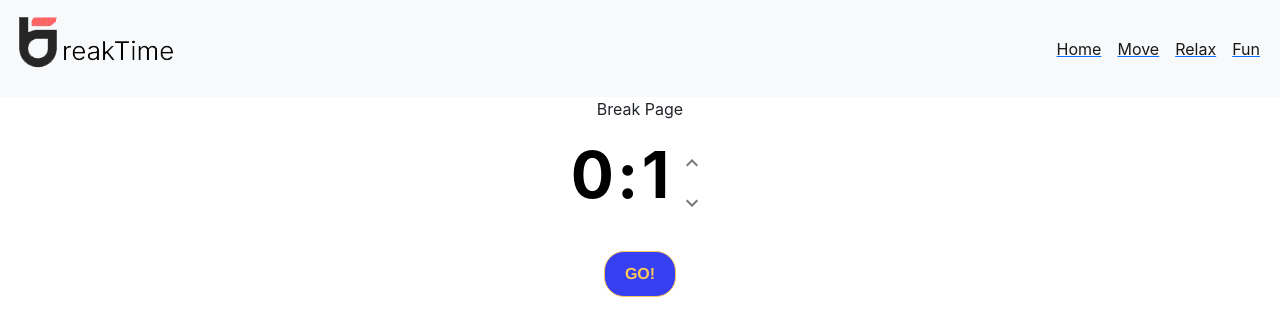
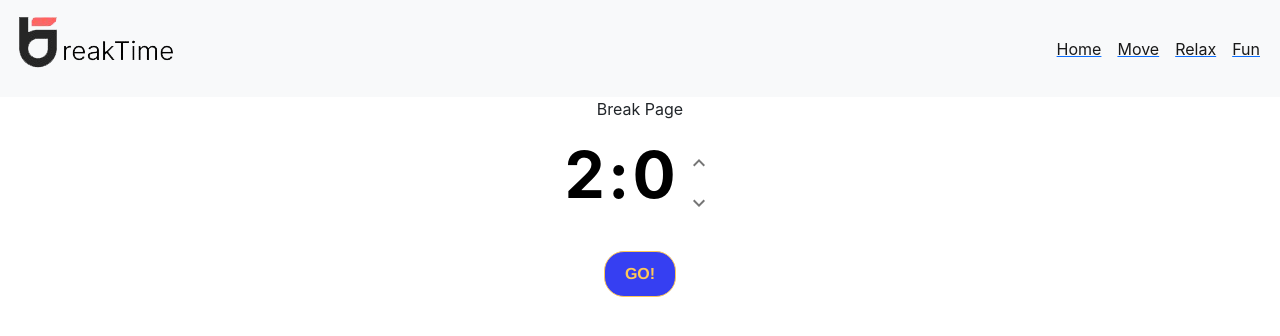
Before and after one commit to CodeOp-tech/fspt15-proj-team3, a React (Create React App) app in the folder my-react-app/: page /break in a window 1280 px wide. Shown: the top 336 px of the page. Built offline with nearby package versions, Linux system fonts and the light colour scheme.

Commit message:
comments + split resettimer & changeTimer

```diff
--- a/my-react-app/src/Components/CountdownTimer.js
+++ b/my-react-app/src/Components/CountdownTimer.js
@@ -1,4 +1,4 @@
-import {React, useState, useEffect} from 'react';
+import {React, useState} from 'react';
 import BreakEnd from './BreakEnd';
 import ShowCounter from './ShowCounter';
 import "./CountDownTimer.css";
@@ -7,66 +7,22 @@ import { useCountdown } from '../Hooks/useCountDown';
 
 const CountdownTimer = () => {
 
-  const [targetMin, setTargetMin] = useState(0.1)
-
-  /*
-  const MIN_IN_MS = targetMin * 60 * 1000;
-  const NOW_IN_MS = new Date().getTime();
-  const targetTime = NOW_IN_MS + MIN_IN_MS;
-
-  //hook that calculates time left
-  const useCountdown = (targetTime, start, targetMin) => {
-
-    //Target time
-    const countDownTime = new Date(targetTime).getTime();
-    console.log(countDownTime)
-
-    //Timer > targetTime - currentTime
-    const [timer, setTimer] = useState(
-      countDownTime - new Date().getTime()
-      );
-      console.log(timer)
-
-    //setInterval browser API method to calculate the spare time every second(1000 milliseconds).
-      useEffect(() => {
-        const interval = setInterval(() => {
-          if (start)
-          setTimer(countDownTime - new Date().getTime());
-          }, 1000);
-          //setStart(false)
-         return () => {
-          clearInterval(interval)
-        }
-      }, [start, targetMin]);
-
-      return getReturnValues(timer);
-    };
-
-      const getReturnValues = (timer) => {
-      //calculate  min & seconds left
-      const minutes = Math.floor((timer % (1000 * 60 * 60)) / (1000 * 60));
-      const seconds = Math.floor((timer % (1000 * 60)) / 1000);
-      if (timer === 0) setStart(false)
-      console.log(start)
-      return [minutes, seconds];
-    };
-
-*/
-  const [minutes, seconds, toggleStart, resetTimer] = useCountdown(targetMin);
-  //takes min and second of targetDate
-
+  const [targetMin, setTargetMin] = useState(2)
+  const [minutes, seconds, toggleStart, resetTimer, adjustTimer] = useCountdown(targetMin);
+  //takes min, seconds values & toggleStart, resetTimer func from useCountdown hook
+  //NB - need to be included in return statement useEffect
 
   const increaseMin = () => {
   console.log(targetMin)
   setTargetMin(targetMin + 1)
-  resetTimer()
+  adjustTimer()
   console.log(targetMin)
  }
 
   const decreaseMin = () => {
   console.log(targetMin)
   setTargetMin(targetMin - 1)
-  resetTimer()
+  adjustTimer()
   console.log(targetMin)
  }
 
@@ -87,9 +43,7 @@ if (minutes + seconds <= 0) {
         seconds={seconds}
         targetMin={targetMin}
         setTargetMin={setTargetMin}
-        //start={start}
         toggleStart={toggleStart}
-        //setStart={setStart}
         increaseMin={increaseMin}
         decreaseMin={decreaseMin}
       />
--- a/my-react-app/src/Hooks/useCountDown.js
+++ b/my-react-app/src/Hooks/useCountDown.js
@@ -1,32 +1,42 @@
 import { useEffect, useState } from 'react';
 
 //function which performs countdown calculation
-//passes targetTime from breakPage
+//passes user targetMin from CountDownTimer
 const useCountdown = (targetMin) => {
 
-//Target time
+//targetMin to milliseconds
 const countDownTime = targetMin * 60 * 1000
   console.log(countDownTime)
-
-const [start, setStart] = useState(true)
+//to start or pause timer
+const [start, setStart] = useState(false)
+//timer stateVar
+const [timer, setTimer] = useState(countDownTime);
+  console.log(timer)
 
 
-
-//Time emaining > targetTime - currentTime
-  const [timer, setTimer] = useState(countDownTime);
-  console.log(timer)
-
+//Restarts break in breakEnd component.
+//Resets countDownTime = 0.1 and start = true
   const resetTimer = (e) => {
     //setTargetMin(0.2)
     setTimer(countDownTime)
     toggleStart()
     console.log(targetMin)
+    console.log("reset clicked")
   }
 
+//Restarts break in breakEnd component.
+//Resets countDownTime = 0.1 and start = true
+const adjustTimer = (e) => {
+  setTimer(countDownTime)
+  console.log(targetMin)
+  console.log("+/- timer")
+}
+
+//To start/stop Timer. Used in showCounter and resetTimer() func
   const toggleStart = () => {
     setStart(!start)
     console.log(start)
-    console.log("toggle works")
+    console.log("toggle clicked")
 }
 
 //setInterval browser API method to calculate the spare time every second(1000 milliseconds).
@@ -35,14 +45,13 @@ const [start, setStart] = useState(true)
       if (start)
       setTimer((timer) => timer - 1000);
       }, 1000);
-      //setStart(false)
       if (timer < 1000) setStart(false)
      return () => {
       clearInterval(interval)
     }
   }, [countDownTime, start, targetMin, timer]);
 
-  return [...getReturnValues(timer), toggleStart, resetTimer];
+  return [...getReturnValues(timer), toggleStart, resetTimer, adjustTimer];
 };
 
 const getReturnValues = (timer) => {
--- a/my-react-app/src/Pages/DashBoard.js
+++ b/my-react-app/src/Pages/DashBoard.js
@@ -10,7 +10,7 @@ import { Link } from "react-router-dom";
 function DashBoard() {
 
 
-	//const navigate = useNavigate();
+	/*const navigate = useNavigate();
 
 	const navigateToFunBreak = () => {
 		navigate("/fun");
@@ -23,6 +23,7 @@ function DashBoard() {
 	const navigateToRelaxBreak = () => {
 		navigate("/relax");
 	};
+	*/
 
 	return (
 		<div className="App">
```
